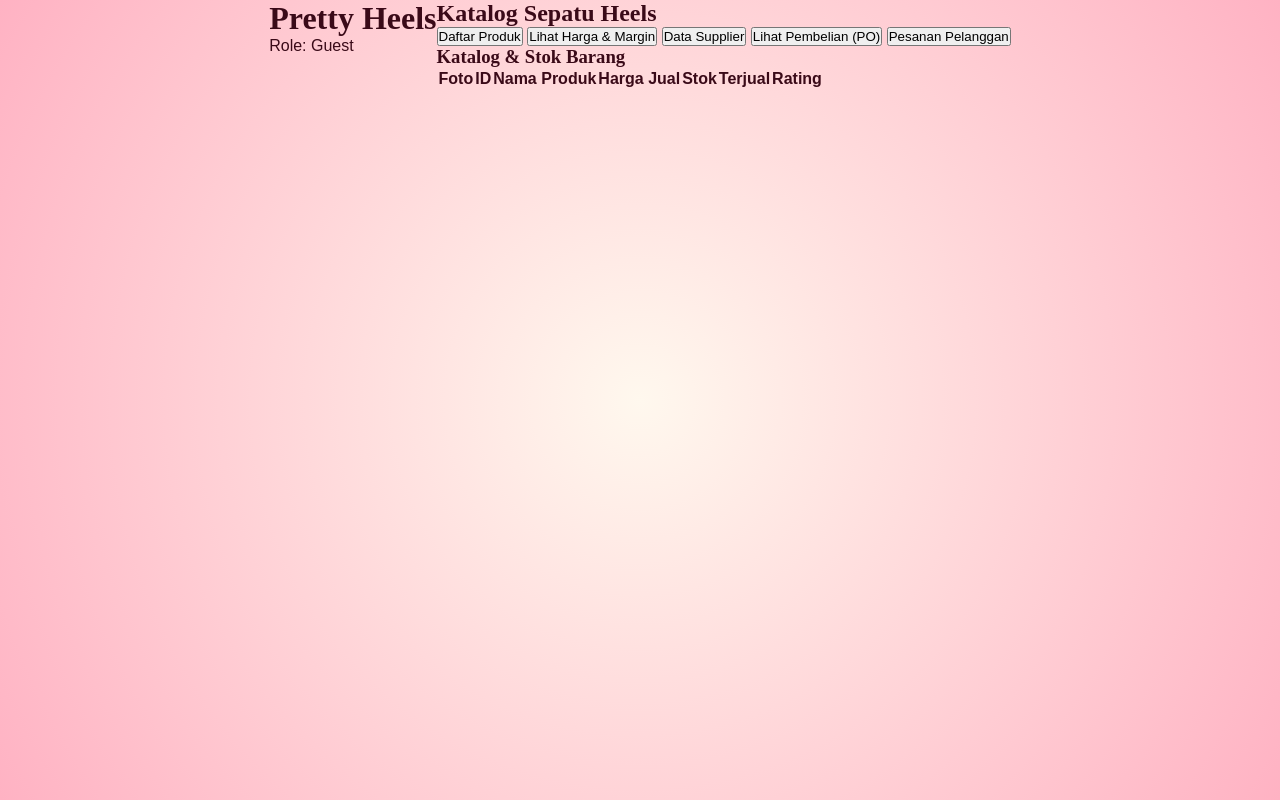
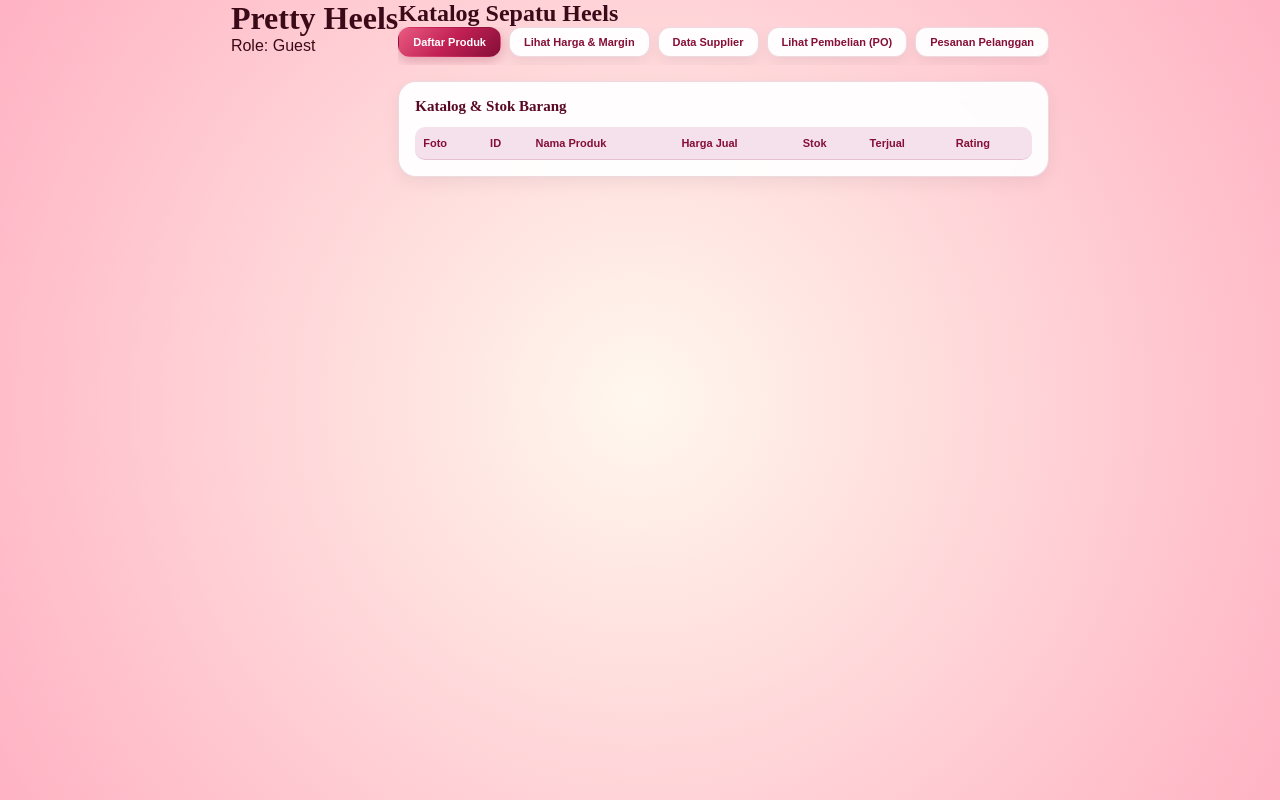
Before and after one commit to nrafidaaish-crypto/heels-commerce-html, a plain HTML site: page index.html in a window 1280 px wide. Drawn offline with Linux system fonts and the light colour scheme.

Commit message:
Update style.css

```diff
--- a/style.css
+++ b/style.css
@@ -377,3 +377,131 @@ body {
 }
 .btn-action-edit { color: #2980b9; background: rgba(41, 128, 185, 0.1); }
 .btn-action-delete { color: #e74c3c; background: rgba(231, 76, 60, 0.1); }
+
+
+/* ==========================================
+   TAMBAHAN PENYESUAIAN FITUR ADMIN TABEL BARU
+   (Menyesuaikan Desain & Palette Asli)
+   ========================================== */
+
+/* Navigasi Tab Admin */
+.admin-nav-bar {
+  display: flex;
+  gap: 8px;
+  margin-bottom: 16px;
+  overflow-x: auto;
+  padding-bottom: 8px;
+  scrollbar-width: none; /* Hide scrollbar Firefox */
+}
+.admin-nav-bar::-webkit-scrollbar {
+  display: none; /* Hide scrollbar Chrome/Safari */
+}
+
+.admin-nav-btn {
+  background: rgba(255, 255, 255, 0.94);
+  border: 1.5px solid var(--border-light);
+  color: var(--primary);
+  padding: 8px 14px;
+  border-radius: 12px;
+  font-size: 11px;
+  font-weight: 700;
+  white-space: nowrap;
+  cursor: pointer;
+  transition: all 0.25s ease;
+  box-shadow: var(--shadow-card);
+}
+
+.admin-nav-btn:hover,
+.admin-nav-btn.active {
+  background: var(--gradient-btn);
+  color: #ffffff;
+  border-color: transparent;
+  box-shadow: 0 4px 12px rgba(133, 15, 55, 0.25);
+}
+
+/* Section Konten Tab Admin */
+.admin-tab-content {
+  background: rgba(255, 255, 255, 0.94);
+  backdrop-filter: blur(8px);
+  border-radius: var(--radius);
+  padding: 16px;
+  border: 1px solid var(--border-light);
+  box-shadow: var(--shadow-card);
+  overflow-x: auto;
+}
+
+.admin-tab-content h3 {
+  font-size: 15px;
+  color: var(--primary-dark);
+  margin-bottom: 12px;
+}
+
+/* Styling Tabel Admin */
+.admin-table {
+  width: 100%;
+  border-collapse: separate;
+  border-spacing: 0;
+  margin-top: 8px;
+}
+
+.admin-table th,
+.admin-table td {
+  padding: 10px 8px;
+  font-size: 11px;
+  border-bottom: 1px solid var(--border-light);
+  text-align: left;
+}
+
+.admin-table th {
+  background: var(--color-lavender);
+  color: var(--primary);
+  font-weight: 700;
+  white-space: nowrap;
+}
+
+.admin-table th:first-child {
+  border-top-left-radius: 10px;
+  border-bottom-left-radius: 10px;
+}
+
+.admin-table th:last-child {
+  border-top-right-radius: 10px;
+  border-bottom-right-radius: 10px;
+}
+
+/* Element Dalam Tabel Admin */
+.admin-thumb-img {
+  width: 42px;
+  height: 42px;
+  object-fit: cover;
+  border-radius: 8px;
+  border: 1px solid var(--border-light);
+  background: var(--color-lavender);
+}
+
+.profit-text {
+  color: #27ae60;
+  font-weight: 700;
+}
+
+.badge-info {
+  background: var(--color-lavender);
+  color: var(--primary);
+  padding: 3px 8px;
+  border-radius: 6px;
+  font-size: 10px;
+  font-weight: 700;
+  border: 1px solid var(--border-light);
+  display: inline-block;
+}
+
+.admin-select-status {
+  padding: 6px 8px;
+  border-radius: 8px;
+  border: 1.5px solid var(--border-light);
+  background: #ffffff;
+  font-size: 11px;
+  font-weight: 600;
+  color: var(--primary-dark);
+  outline: none;
+}
```
